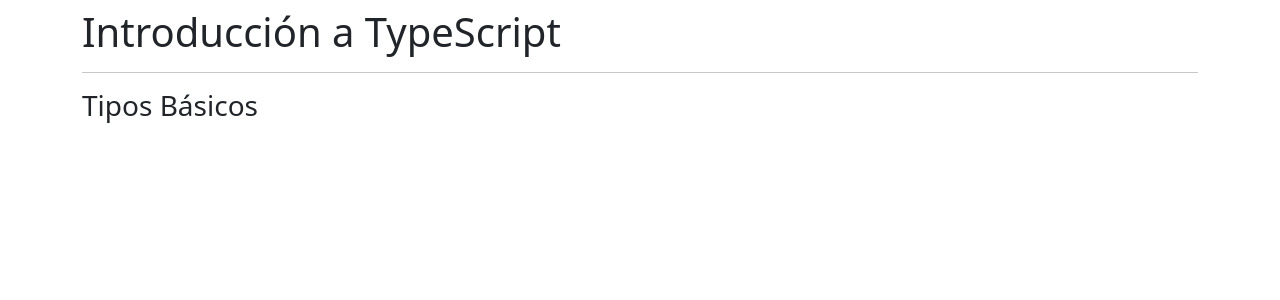
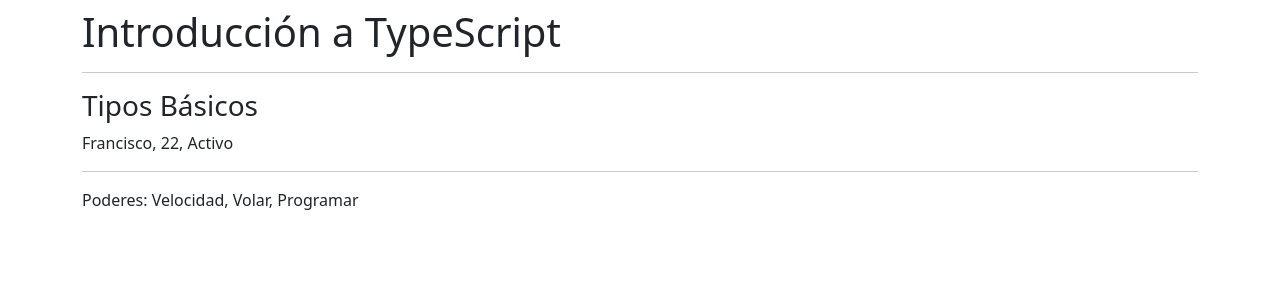
Before and after one commit to francmarin98/react-typescript-practice, a React (Create React App) app: page / in a window 1280 px wide. Shown: the top 300 px of the page. Built offline with nearby package versions, Linux system fonts and the light colour scheme.

Commit message:
Tipos basicos listos

```diff
--- a/src/typescript/TiposBasicos.tsx
+++ b/src/typescript/TiposBasicos.tsx
@@ -1,9 +1,22 @@
 import { Fragment } from 'react'
 
 const TiposBasicos = () => {
+
+    //String
+    let nombre: string | number = 'Francisco';
+    //Number
+    const edad: number = 22;
+    //Boolean
+    const estaActivo:boolean = true;
+    //Arrays
+    const poderes:string[] = ['Velocidad', 'Volar', 'Programar']
+
     return (
         <Fragment>
             <h3>Tipos Básicos</h3>
+            {nombre}, {edad}, {(estaActivo) ? 'Activo' : 'Inactivo'}
+            <hr/>
+            <p>Poderes: {poderes.join(', ')}</p>
         </Fragment>
     )
 }
```
